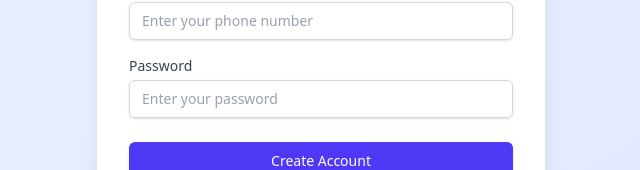
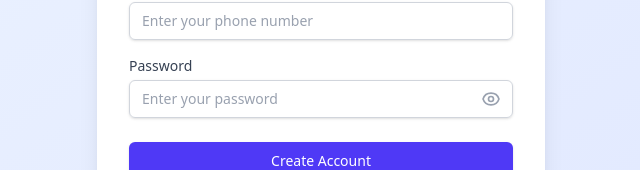
Before and after one commit to Nayan0406/Budget_Buddy, a React (Vite) app in the folder client/: page /register in a window 1280 px wide. Shown: the part 489-659 px from the top of the page, without its empty margins (319-959 px from the left). Built offline with nearby package versions, Linux system fonts and the light colour scheme.

Commit message:
changes done

```diff
--- a/client/src/layout/Navbar.jsx
+++ b/client/src/layout/Navbar.jsx
@@ -24,9 +24,9 @@
 
           {/* Desktop menu */}
           <div className="hidden md:flex items-center space-x-3 lg:space-x-4">
-            <span className="text-white text-xs sm:text-sm lg:text-base">
+            {/* <span className="text-white text-xs sm:text-sm lg:text-base">
               Welcome, {user.username || 'User'}
-            </span>
+            </span> */}
             <button
               onClick={handleLogout}
               className="bg-indigo-700 hover:bg-indigo-800 text-white px-2 py-1 sm:px-3 sm:py-2 rounded-md text-xs sm:text-sm font-medium transition duration-150 ease-in-out focus:outline-none focus:ring-2 focus:ring-offset-2 focus:ring-indigo-500"
@@ -57,9 +57,9 @@
         {isMenuOpen && (
           <div className="md:hidden absolute left-0 right-0 top-full bg-indigo-600 border-t border-indigo-500 shadow-lg">
             <div className="px-2 pt-2 pb-3 space-y-1 sm:px-3">
-              <div className="text-white text-sm px-3 py-2 border-b border-indigo-500">
+              {/* <div className="text-white text-sm px-3 py-2 border-b border-indigo-500">
                 Welcome, {user.username || 'User'}
-              </div>
+              </div> */}
               <button
                 onClick={handleLogout}
                 className="w-full text-left text-white hover:bg-indigo-700 px-3 py-2 rounded-md text-sm font-medium transition duration-150 ease-in-out"
--- a/client/src/pages/Login.jsx
+++ b/client/src/pages/Login.jsx
@@ -15,6 +15,8 @@
     message: '',
     type: 'info'
   })
+
+  const [showPassword, setShowPassword] = useState(false)
 
   const closeModal = () => {
     setModal({ ...modal, isOpen: false })
@@ -44,8 +46,16 @@
         // Store token in localStorage
         localStorage.setItem('token', data.token)
         localStorage.setItem('user', JSON.stringify(data.user))
-        // Redirect to dashboard
+        setModal({
+          isOpen: true,
+          title: 'Login Successful!',
+          message: 'Welcome back to Budget Buddy!',
+          type: 'success'
+        })
+        // Redirect to dashboard after showing modal
+        setTimeout(() => {
           navigate('/dashboard')
+        }, 2000)
       } else {
         setModal({
           isOpen: true,
@@ -105,16 +115,34 @@
               <label htmlFor="password" className="block text-sm font-medium text-gray-700">
                 Password
               </label>
+              <div className="relative mt-1">
                 <input
                   id="password"
                   name="password"
-                type="password"
+                  type={showPassword ? "text" : "password"}
                   required
-                className="mt-1 block w-full px-3 py-3 sm:py-2 border border-gray-300 rounded-md shadow-sm placeholder-gray-400 focus:outline-none focus:ring-indigo-500 focus:border-indigo-500 text-base sm:text-sm"
+                  className="block w-full px-3 py-3 sm:py-2 pr-10 border border-gray-300 rounded-md shadow-sm placeholder-gray-400 focus:outline-none focus:ring-indigo-500 focus:border-indigo-500 text-base sm:text-sm"
                   placeholder="Enter your password"
                   value={formData.password}
                   onChange={handleChange}
                 />
+                <button
+                  type="button"
+                  className="absolute inset-y-0 right-0 pr-3 flex items-center"
+                  onClick={() => setShowPassword(!showPassword)}
+                >
+                  {showPassword ? (
+                    <svg className="h-5 w-5 text-gray-400 hover:text-gray-600" fill="none" viewBox="0 0 24 24" stroke="currentColor">
+                      <path strokeLinecap="round" strokeLinejoin="round" strokeWidth={2} d="M13.875 18.825A10.05 10.05 0 0112 19c-4.478 0-8.268-2.943-9.543-7a9.97 9.97 0 011.563-3.029m5.858.908a3 3 0 114.243 4.243M9.878 9.878l4.242 4.242M9.878 9.878L3 3m6.878 6.878L21 21" />
+                    </svg>
+                  ) : (
+                    <svg className="h-5 w-5 text-gray-400 hover:text-gray-600" fill="none" viewBox="0 0 24 24" stroke="currentColor">
+                      <path strokeLinecap="round" strokeLinejoin="round" strokeWidth={2} d="M15 12a3 3 0 11-6 0 3 3 0 016 0z" />
+                      <path strokeLinecap="round" strokeLinejoin="round" strokeWidth={2} d="M2.458 12C3.732 7.943 7.523 5 12 5c4.478 0 8.268 2.943 9.542 7-1.274 4.057-5.064 7-9.542 7-4.477 0-8.268-2.943-9.542-7z" />
+                    </svg>
+                  )}
+                </button>
+              </div>
             </div>
           </div>
 
--- a/client/src/pages/Register.jsx
+++ b/client/src/pages/Register.jsx
@@ -17,6 +17,8 @@
     message: '',
     type: 'info'
   })
+
+  const [showPassword, setShowPassword] = useState(false)
 
   const closeModal = () => {
     setModal({ ...modal, isOpen: false })
@@ -46,8 +48,16 @@
         // Store token in localStorage
         localStorage.setItem('token', data.token)
         localStorage.setItem('user', JSON.stringify(data.user))
-        // Redirect to dashboard
+        setModal({
+          isOpen: true,
+          title: 'Registration Successful!',
+          message: 'Welcome to Budget Buddy! Your account has been created successfully.',
+          type: 'success'
+        })
+        // Redirect to dashboard after showing modal
+        setTimeout(() => {
           navigate('/dashboard')
+        }, 2000)
       } else {
         setModal({
           isOpen: true,
@@ -137,16 +147,34 @@
               <label htmlFor="password" className="block text-sm font-medium text-gray-700">
                 Password
               </label>
+              <div className="relative">
                 <input
                   id="password"
                   name="password"
-                type="password"
+                  type={showPassword ? "text" : "password"}
                   required
-                className="mt-1 block w-full px-3 py-3 sm:py-2 border border-gray-300 rounded-md shadow-sm placeholder-gray-400 focus:outline-none focus:ring-indigo-500 focus:border-indigo-500 text-base sm:text-sm"
+                  className="mt-1 block w-full px-3 py-3 sm:py-2 pr-10 border border-gray-300 rounded-md shadow-sm placeholder-gray-400 focus:outline-none focus:ring-indigo-500 focus:border-indigo-500 text-base sm:text-sm"
                   placeholder="Enter your password"
                   value={formData.password}
                   onChange={handleChange}
                 />
+                <button
+                  type="button"
+                  className="absolute inset-y-0 right-0 pr-3 flex items-center"
+                  onClick={() => setShowPassword(!showPassword)}
+                >
+                  {showPassword ? (
+                    <svg className="h-5 w-5 text-gray-400" fill="none" viewBox="0 0 24 24" stroke="currentColor">
+                      <path strokeLinecap="round" strokeLinejoin="round" strokeWidth={2} d="M13.875 18.825A10.05 10.05 0 0112 19c-4.478 0-8.268-2.943-9.543-7a9.97 9.97 0 011.563-3.029m5.858.908a3 3 0 114.243 4.243M9.878 9.878l4.242 4.242M9.878 9.878L3 3m6.878 6.878L21 21" />
+                    </svg>
+                  ) : (
+                    <svg className="h-5 w-5 text-gray-400" fill="none" viewBox="0 0 24 24" stroke="currentColor">
+                      <path strokeLinecap="round" strokeLinejoin="round" strokeWidth={2} d="M15 12a3 3 0 11-6 0 3 3 0 016 0z" />
+                      <path strokeLinecap="round" strokeLinejoin="round" strokeWidth={2} d="M2.458 12C3.732 7.943 7.523 5 12 5c4.478 0 8.268 2.943 9.542 7-1.274 4.057-5.064 7-9.542 7-4.477 0-8.268-2.943-9.542-7z" />
+                    </svg>
+                  )}
+                </button>
+              </div>
             </div>
           </div>
 
```
Lines whose indentation alone changed are shown as unchanged.
